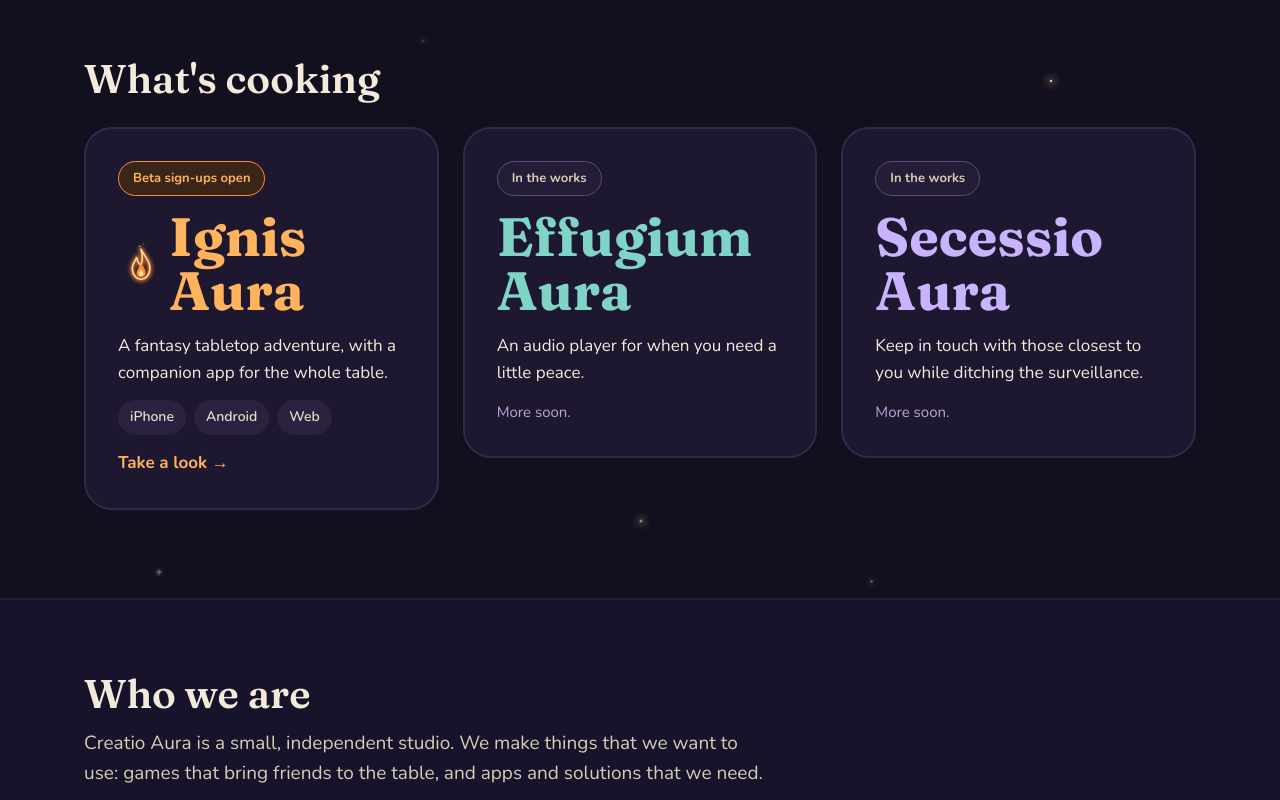
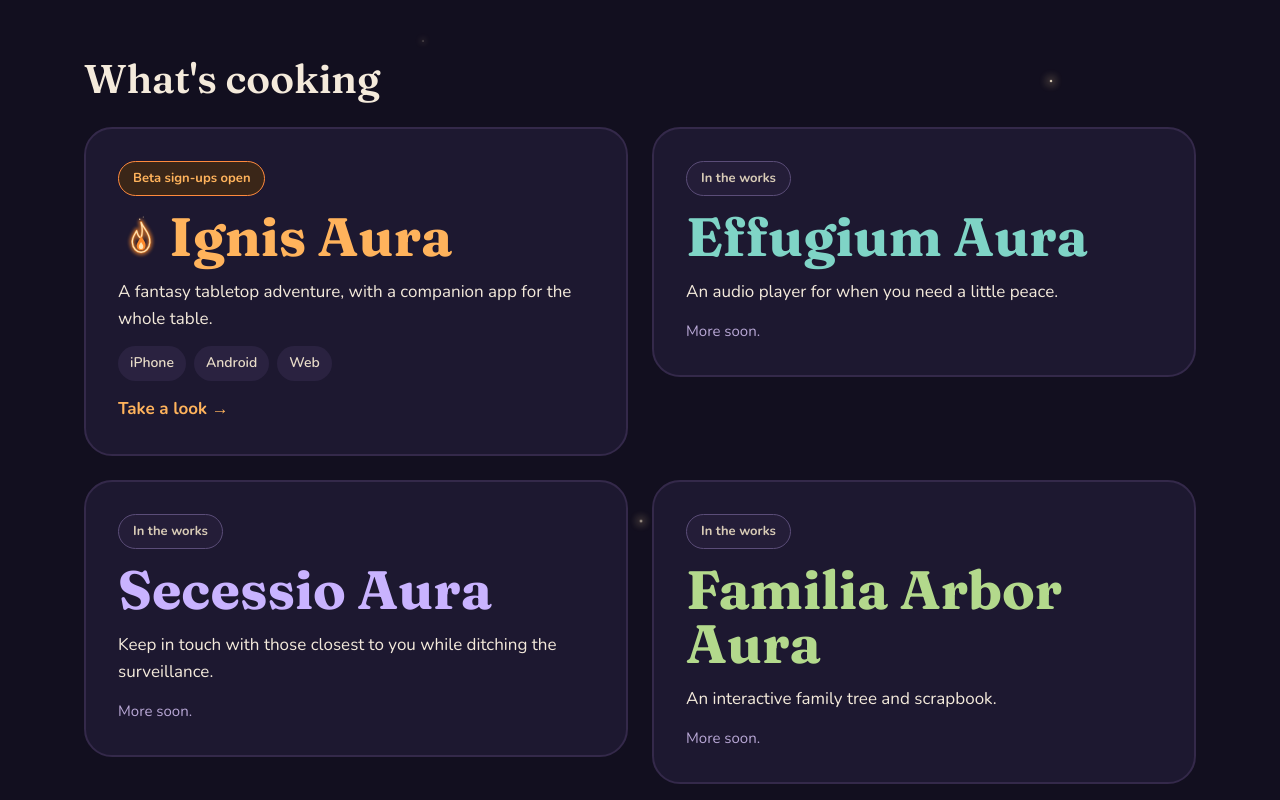
Before and after one commit to Creatio-Aura/creatio-aura.github.io, a plain HTML site: page site/index.html in a window 1280 px wide. Shown: the part 900-1700 px from the top of the page. Drawn offline with nearby package versions, Linux system fonts and the light colour scheme.

Commit message:
Add Familia Arbor Aura to the projects, as a 2×2 of cards (#33)
Co-authored-by: Claude Opus 5.5 <noreply@anthropic.com>

```diff
--- a/site/index.html
+++ b/site/index.html
@@ -108,6 +108,14 @@
           <span>Keep in touch with those closest to you while ditching the surveillance.</span>
           <span class="small">More soon.</span>
         </div>
+        <div class="card">
+          <div class="card-top">
+            <span class="badge quiet">In the works</span>
+          </div>
+          <span class="project-name familia">Familia Arbor Aura</span>
+          <span>An interactive family tree and scrapbook.</span>
+          <span class="small">More soon.</span>
+        </div>
       </div>
     </section>
 
--- a/site/styles.css
+++ b/site/styles.css
@@ -14,6 +14,7 @@
   --amber: #ffb35c;
   --effugium: #7fd4c6;
   --secessio: #c9b3ff;
+  --familia: #b3d98c;
   --ink-on-ember: #1d0f05;
   --error: #ff9b8a;
   --serif: "Fraunces", Georgia, serif;
@@ -82,7 +83,8 @@ p { margin: 0; }
 }
 .section { padding-top: 32px; padding-bottom: 88px; }
 .section h2 { font-size: 40px; margin-bottom: 26px; }
-.cards { display: grid; grid-template-columns: repeat(auto-fit, minmax(300px, 1fr)); gap: 24px; align-items: start; }
+/* At most two across, so four projects sit as a 2×2. */
+.cards { display: grid; grid-template-columns: repeat(auto-fit, minmax(min(100%, 360px), 1fr)); gap: 24px; align-items: start; }
 .card { display: flex; flex-direction: column; gap: 14px; padding: 32px; border-radius: 28px; background: var(--card); border: 2px solid var(--card-line); color: var(--text); text-decoration: none; }
 a.card:hover { border-color: #5b4d78; color: var(--text); }
 .card-top { display: flex; justify-content: space-between; align-items: center; gap: 12px; flex-wrap: wrap; }
@@ -99,6 +101,7 @@ a.card:hover { border-color: #5b4d78; color: var(--text); }
 /* Each project's own colour for its name. */
 .project-name.effugium { color: var(--effugium); }
 .project-name.secessio { color: var(--secessio); }
+.project-name.familia { color: var(--familia); }
 .chips { display: flex; gap: 8px; flex-wrap: wrap; font-size: 14px; font-weight: 600; }
 .chips span { padding: 6px 12px; border-radius: 99px; background: #2a2240; color: #e8dcc8; }
 .band { background: var(--sky-raised); border-top: 2px solid var(--line); border-bottom: 2px solid var(--line); position: relative; }
```
